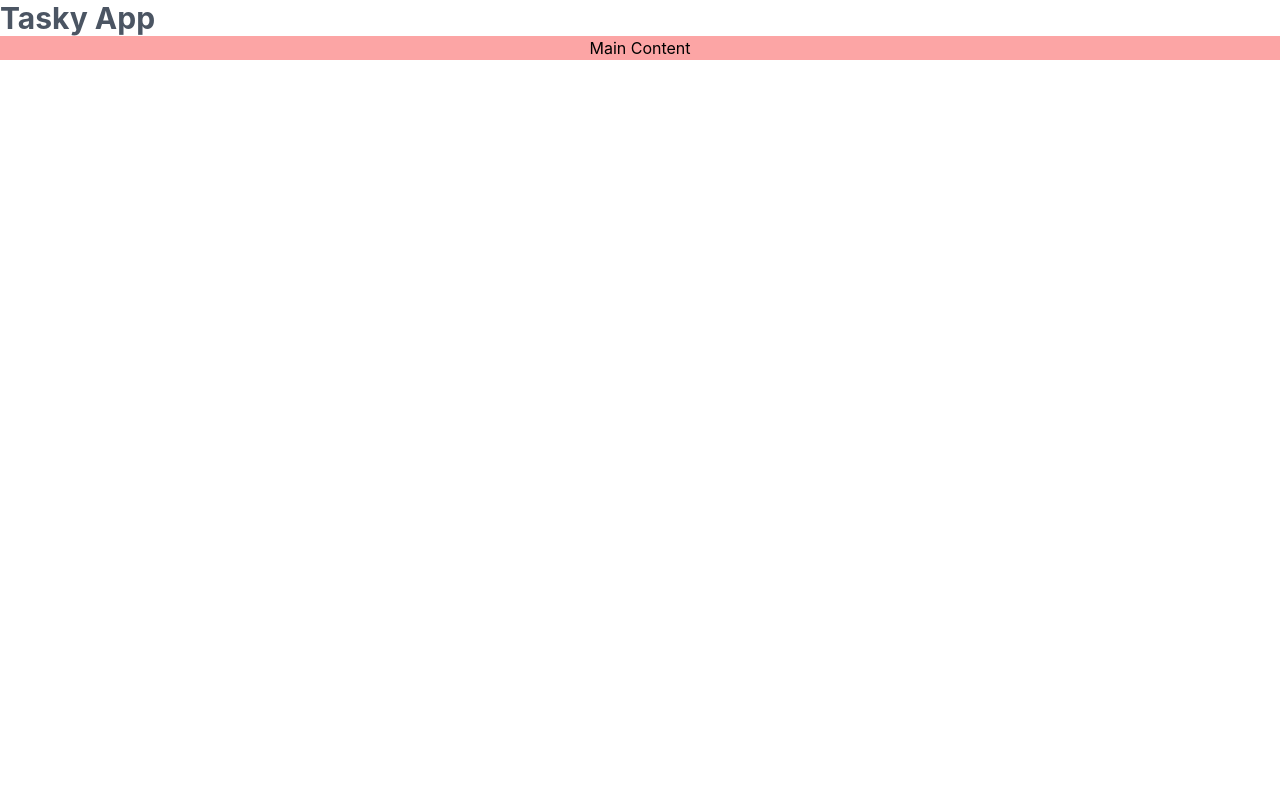
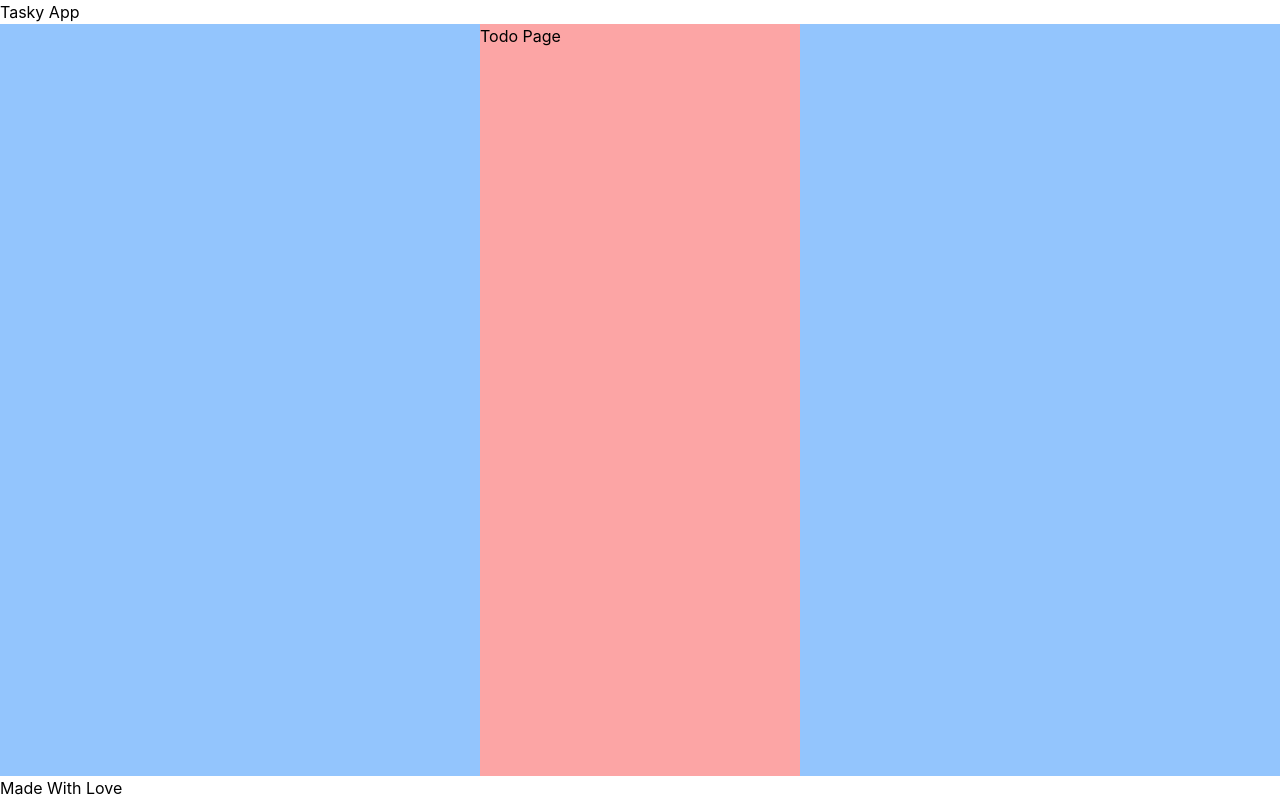
Before and after one commit to agusp-dev/tasky, a React (Vite) app: page / in a window 1280 px wide. Built offline with nearby package versions, Linux system fonts and the light colour scheme.

Commit message:
fix: resolve components wrapper isuues

```diff
--- a/src/App.tsx
+++ b/src/App.tsx
@@ -1,16 +1,7 @@
-import { PageContainer } from '~/layout'
+import { RootLayout } from './layout/RootLayout'
 
 export const App = () => {
   return (
-    <>
-      <h2
-        className='text-2xl font-bold leading-7 text-gray-600 sm:text-3xl'
-      >
-        Tasky App
-      </h2>
-      <PageContainer>
-        <p>Main Content</p>
-      </PageContainer>
-    </>
+    <RootLayout />
   )
 }
--- a/src/layout/MainContainer/index.tsx
+++ /dev/null
@@ -1,8 +0,0 @@
-
-export const PageContainer = ({ children }) => {
-  return (
-    <div className='w-full flex justify-center bg-red-300'>
-      { children }
-    </div>
-  )
-}
--- /dev/null
+++ b/src/layout/PageContainer/index.tsx
@@ -0,0 +1,11 @@
+type Props = {
+  children: React.ReactNode
+}
+
+export const PageContainer: React.FC<Props> = ({ children }) => {
+  return (
+    <div className='w-full flex-1 flex justify-center bg-blue-300 px-2'>
+      { children }
+    </div>
+  )
+}
--- /dev/null
+++ b/src/layout/RootLayout/index.tsx
@@ -0,0 +1,13 @@
+import { PageContainer } from '~/layout'
+import { TodoPage } from '~/ui/pages'
+import { Footer } from '~/ui/components'
+
+export const RootLayout = () => (
+  <div className='h-screen flex flex-col'>
+    <h1>Tasky App</h1>
+    <PageContainer>
+      <TodoPage />
+    </PageContainer>
+    <Footer />
+  </div>
+)
--- a/src/layout/index.ts
+++ b/src/layout/index.ts
@@ -1 +1 @@
-export * from './MainContainer'
+export * from './PageContainer'
--- /dev/null
+++ b/src/ui/components/Footer/index.tsx
@@ -0,0 +1,6 @@
+
+export const Footer = () => {
+  return (
+    <div>Made With Love</div>
+  )
+}
--- /dev/null
+++ b/src/ui/components/index.ts
@@ -0,0 +1 @@
+export { Footer } from './Footer'
--- /dev/null
+++ b/src/ui/index.ts
@@ -0,0 +1 @@
+export * from './pages'
--- /dev/null
+++ b/src/ui/pages/TodoPage/index.tsx
@@ -0,0 +1,8 @@
+
+export const TodoPage = () => {
+  return (
+    <div className='w-80 bg-red-300'>
+      <p>Todo Page</p>
+    </div>
+  )
+}
--- /dev/null
+++ b/src/ui/pages/index.ts
@@ -0,0 +1 @@
+export { TodoPage } from './TodoPage'
```
